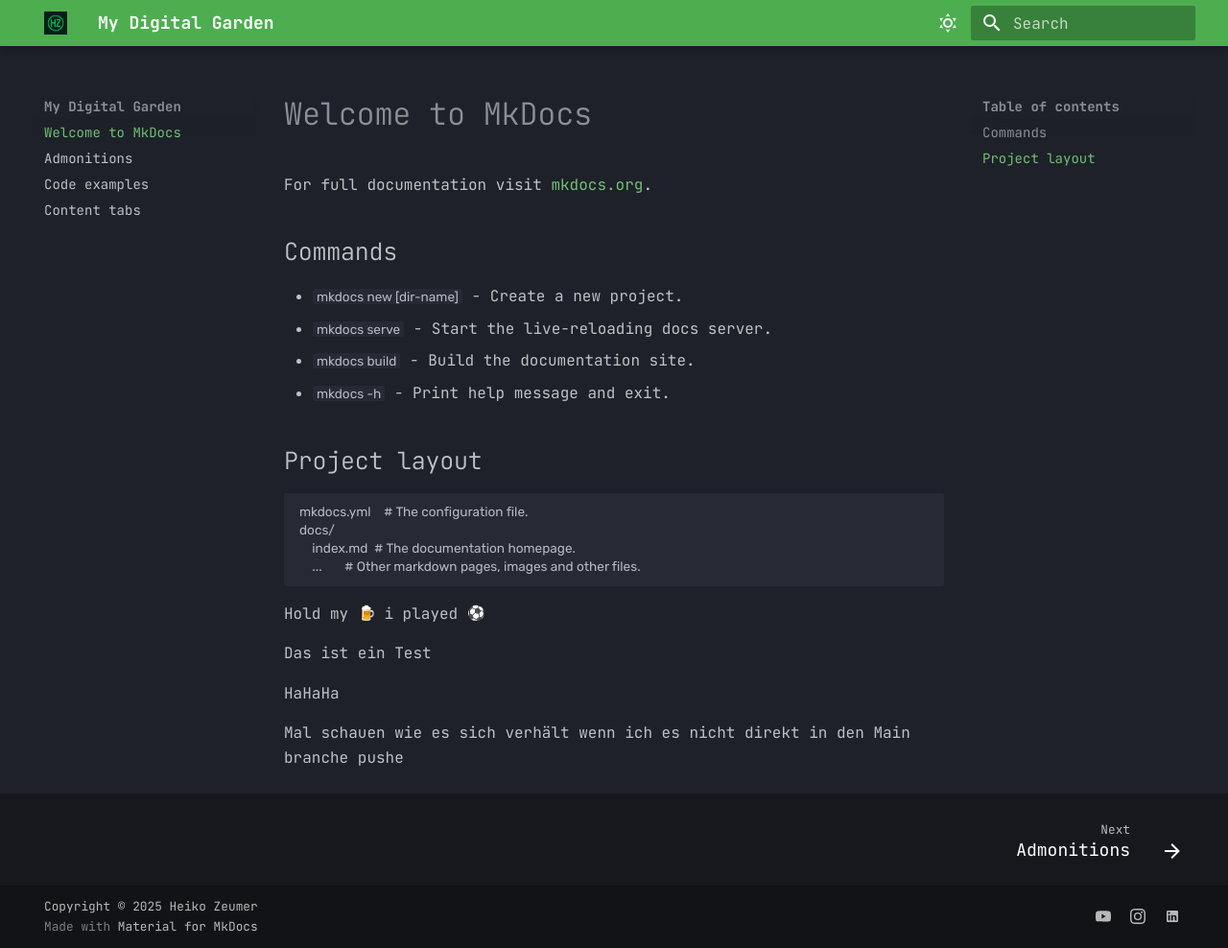
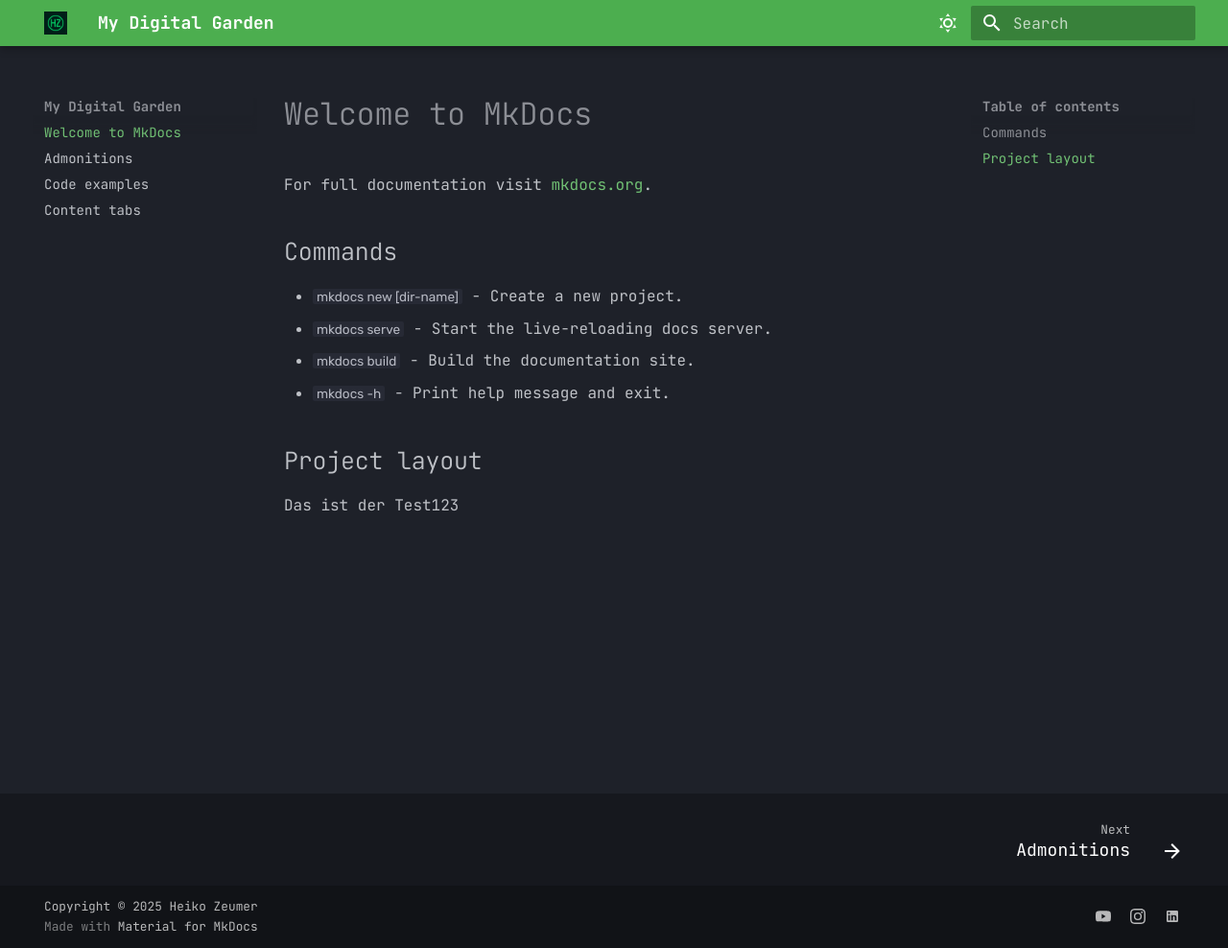
Before and after one commit to HZeumer/digital-garden, an MkDocs documentation site: the page built from docs/index.md, in a window 1280 px wide and 988 px high. Shown: the whole window at 96% size. Built offline with MkDocs 1.6.1 and Material for MkDocs 9.7.7, drawn with Linux system fonts in a browser that asks for light colours; emoji names are drawn with the system emoji font.

Commit message:
Angepasst index seite

```diff
--- a/docs/index.md
+++ b/docs/index.md
@@ -11,15 +11,4 @@
 
 ## Project layout
 
-    mkdocs.yml    # The configuration file.
-    docs/
-        index.md  # The documentation homepage.
-        ...       # Other markdown pages, images and other files.
-
-Hold my :beer: i played :soccer:
-
-Das ist ein Test
-
-HaHaHa
-
-Mal schauen wie es sich verhält wenn ich es nicht direkt in den Main branche pushe
+Das ist der Test123
```
